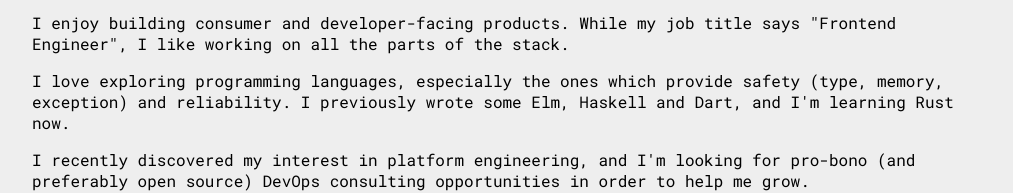
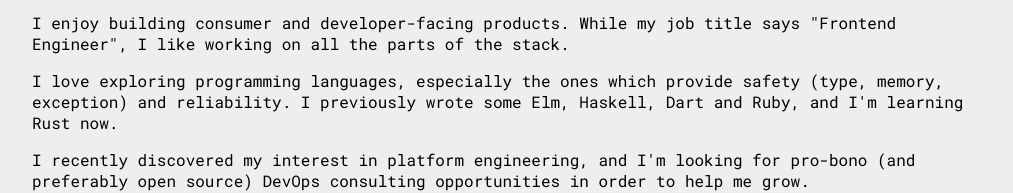
Before and after one commit to ChintanAcharya/chintanacharya.github.io, an Eleventy site: page index.html in a window 1280 px wide. Shown: the part 324-517 px from the top of the page, without its empty margins (128-1141 px from the left). Built offline with nearby package versions, Linux system fonts and the light colour scheme; Eleventy itself is replaced by a stand-in of ours; files that its build step writes are made by us from their sources.

Commit message:
Add ruby to list of languages

```diff
--- a/index.html
+++ b/index.html
@@ -25,7 +25,7 @@
             <p>I enjoy building consumer and developer-facing products. While my job title says "Frontend Engineer", I
                 like working on all the parts of the stack.</p>
             <p>I love exploring programming languages, especially the ones which provide safety (type, memory,
-                exception) and reliability. I previously wrote some Elm, Haskell and Dart, and I'm learning Rust
+                exception) and reliability. I previously wrote some Elm, Haskell, Dart and Ruby, and I'm learning Rust
                 now.</p>
             <p>I recently discovered my interest in platform engineering, and I'm looking for pro-bono (and preferably
                 open source) DevOps consulting opportunities in order to help me grow.</p>
```
